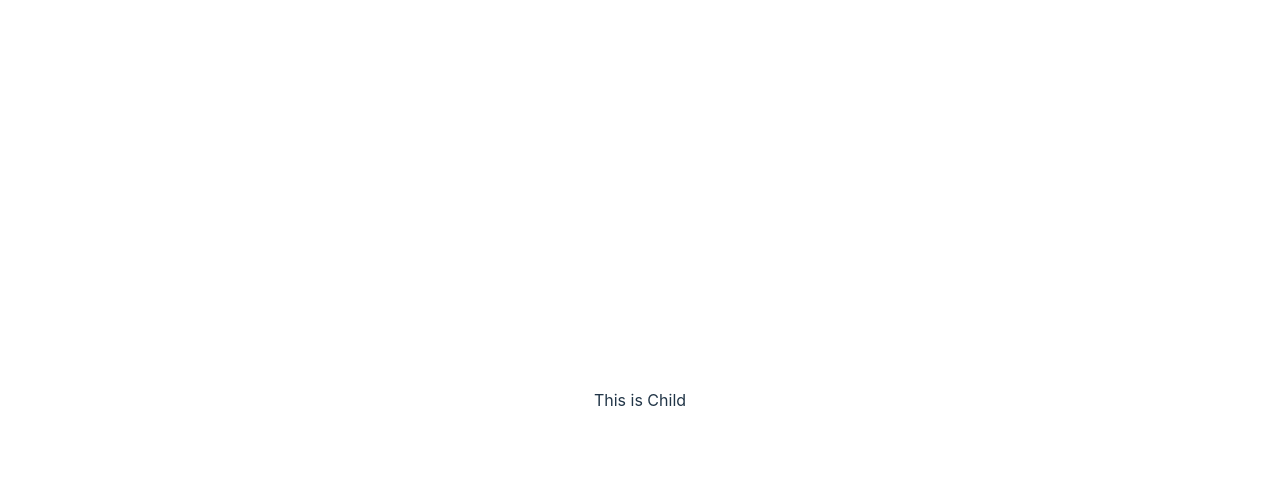
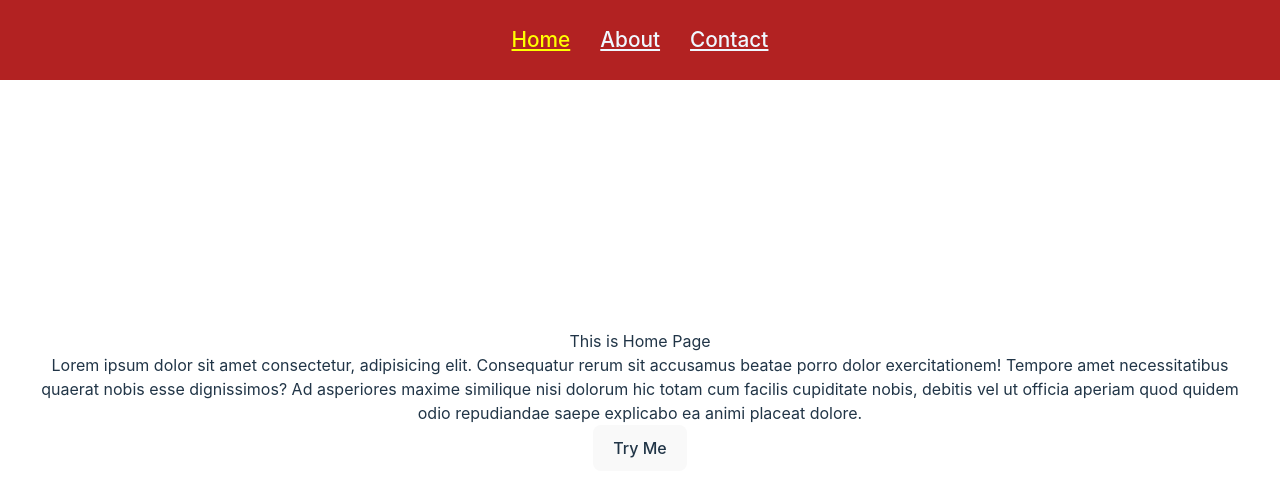
Before and after one commit to Mohammad-Asif-Web/React-Tailwind-Vite, a React (Vite) app: page / in a window 1280 px wide. Shown: the top 496 px of the page. Built offline with nearby package versions, Linux system fonts and the light colour scheme.

Commit message:
BrowseRouter, Navbar, Route, Routes add by react-router-dom

```diff
--- a/src/App.jsx
+++ b/src/App.jsx
@@ -1,3 +1,4 @@
+import { BrowserRouter, Route, Routes } from 'react-router-dom'
 import './App.css'
 import Custom_js_css_add from './components/custom_js_css_add'
 import './components/Custom_js_css.css'
@@ -12,6 +13,11 @@ import SetState from './Hooks/setState'
 import Hook_useState from './Hooks/Hooks_useState'
 import Form from './Form/Form'
 import Child from './State_Lifting/Child_to_perent_data'
+import Home from './router/Home'
+import About from './router/About'
+import Error from './router/Error'
+import Navbar from './router/Navbar'
+
 
 function App() {
 
@@ -29,7 +35,14 @@ function App() {
 
   return (
     <>
-
+    <BrowserRouter>
+    <Navbar />
+      <Routes>
+        <Route path='/' element={<Home />} />
+        <Route path='/about' element={<About />} />
+        <Route path='*' element={<Error />} />
+      </Routes>
+    </BrowserRouter>
       {/* <Custom_js_css_add />
       <Card /> */}
       {/* index is for unique key */}
@@ -42,7 +55,7 @@ function App() {
       <SetState />
       <Hook_useState /> */}
       {/* <Form /> */}
-      <Child onChildData={getChildData} />
+      {/* <Child onChildData={getChildData} /> */}
 
     </>
   )
```
